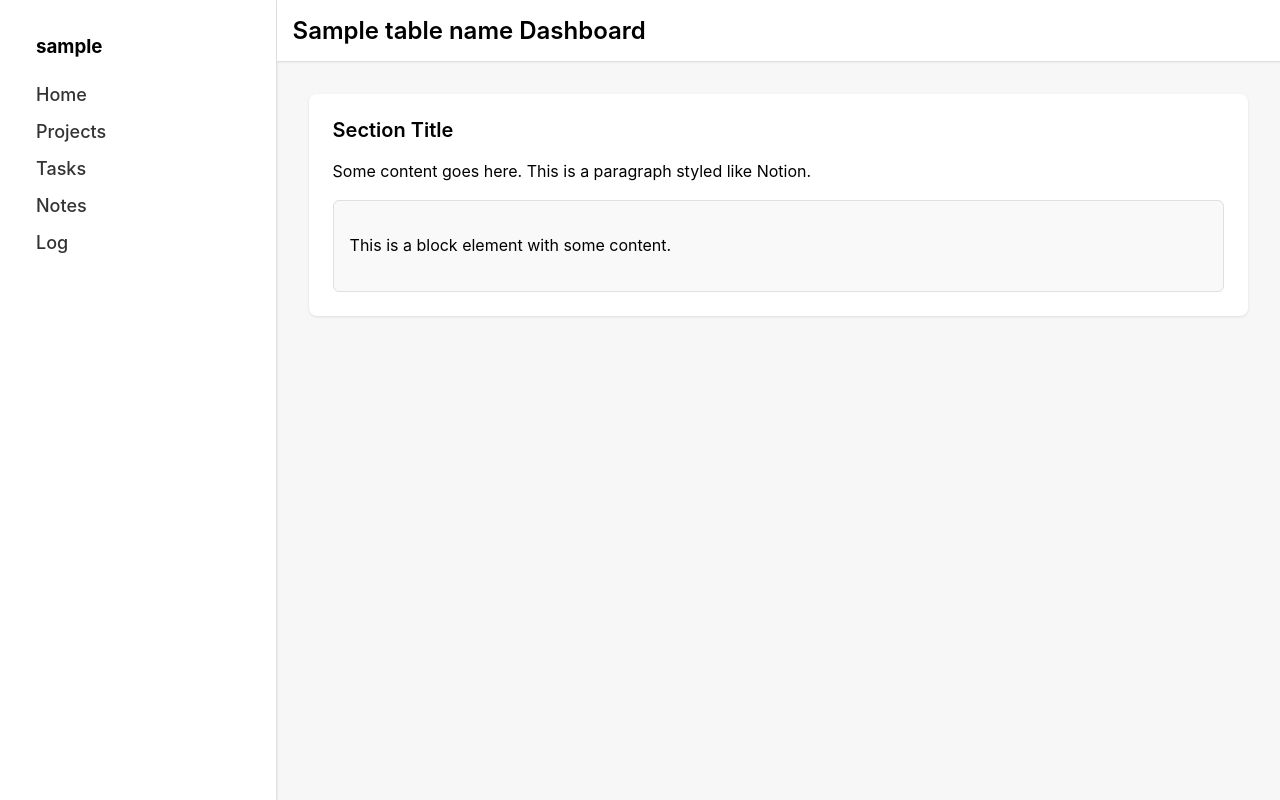
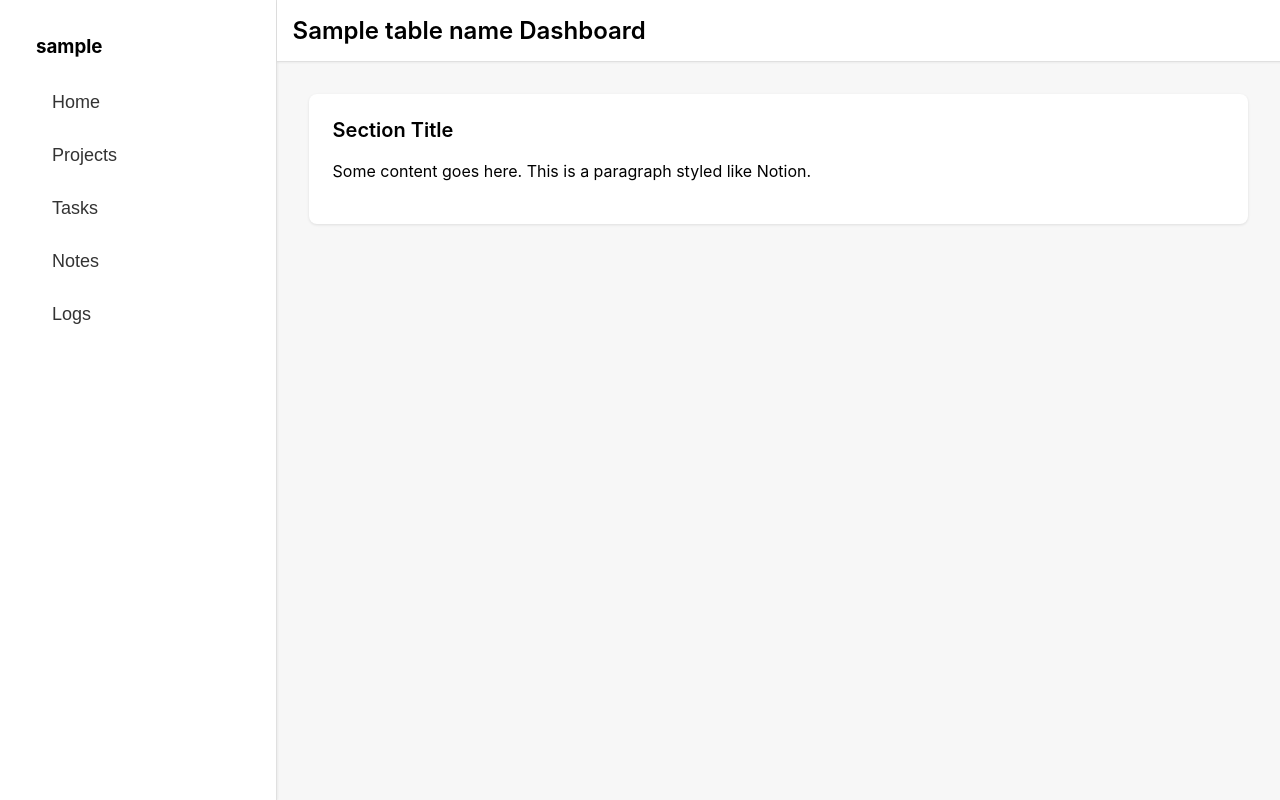
Before and after one commit to double-singularity/informatics-database-management, a Flask app: template templates/dashboard.html in a window 1280 px wide. Run offline with Flask 3, Linux system fonts and the light colour scheme; the template is opened without the code that fills it: most values are stand-ins (such as "Sample title", 1, 10 or a date in 2020).

Commit message:
Add dashboard layout

```diff
--- a/app.py
+++ b/app.py
@@ -63,7 +63,7 @@ def login():
     return render_template('login.html', value=value)
 
 
-@app.route('/dashboard')
+@app.route('/dashboard', methods=["GET", "POST"])
 def dashboard():
     if 'username' not in session:
         return redirect(url_for('login'))
@@ -87,6 +87,10 @@ def dashboard():
         db.disconnect()
 
     return render_template('dashboard.html', username=username, table_name=table_name, data=data)
+
+@app.route('/view', methods=["POST", "GET"])
+def view():
+    return render_template('view.html', entries=["admin", "biodata", "mahasiswa", "nilai_mahasiswa", "orang_tua", "users"])
 
 
 @app.route('/view/<table_name>', methods=["POST", "GET"])
--- a/static/css/board.css
+++ b/static/css/board.css
@@ -31,6 +31,26 @@ body {
     font-weight: 500;
     color: #333;
 }
+
+.notion-sidebar button {
+    width: 100%;
+    background: none;
+    border: none;
+    text-align: left;
+    font-size: 18px;
+    font-weight: 500;
+    color: #333;
+    padding: 0.5rem 1rem;
+    border-radius: 5px;
+    cursor: pointer;
+    transition: background-color 0.3s, color 0.3s;
+}
+
+.notion-sidebar button:hover {
+    background-color: #e0e0e0;
+    color: #000;
+}
+
 
 .notion-name {
     margin-left: 1.25rem;
--- a/templates/dashboard.html
+++ b/templates/dashboard.html
@@ -1,41 +1,22 @@
-{% extends 'layout.html' %}
+{% extends 'dashboard_layout.html' %}
 
-{% block title %}Dashboard{% endblock %}
-
-{% block link %}
-
-rel="stylesheet"
-href="{{url_for('static',filename='css/board.css')}}"
-
+{% block list %}
+<li><button onclick="window.location.href='/'">Home</button></li>
+<li><button onclick="window.location.href='/view'">Projects</button></li>
+<li><button onclick="window.location.href='/view'">Tasks</button></li>
+<li><button onclick="window.location.href='/view'">Notes</button></li>
+<li><button onclick="window.location.href='/view'">Logs</button></li>
 {% endblock %}
 
+{% block header %}
+<h1>{{ table_name }} Dashboard</h1>
+{% endblock %}
 
-{% block body %}
-    <div class="notion-container">
-        <div class="notion-sidebar">
-            <h3 class="notion-name">{{ username }}</h3>
-            <ul>
-                <li>Home</li>
-                <li>Projects</li>
-                <li>Tasks</li>
-                <li>Notes</li>
-                <li>Log</li>
-            </ul>
-        </div>
-        <div class="notion-content">
-            <header class="notion-header">
-                <h1>{{ table_name }} Dashboard</h1>
-            </header>
-            <main class="notion-main">
-                <section class="notion-section">
-                    <h2>Section Title</h2>
-                    <p>Some content goes here. This is a paragraph styled like Notion.</p>
-                    <div class="notion-block">
-                        <p>This is a block element with some content.</p>
-                    </div>
-                </section>
-            </main>
-        </div>
-    </div>
-</body>
+{% block section %}
+<h2>Section Title</h2>
+<p>Some content goes here. This is a paragraph styled like Notion.</p>
 {% endblock %}
+
+{% block block %}
+<p>This is a block element with some content.</p>
+{% endblock %}
--- /dev/null
+++ b/templates/dashboard_layout.html
@@ -0,0 +1,33 @@
+{% extends 'layout.html' %}
+
+{% block title %}Dashboard{% endblock %}
+
+{% block link %}
+
+rel="stylesheet"
+href="{{url_for('static',filename='css/board.css')}}"
+
+{% endblock %}
+
+
+{% block body %}
+    <div class="notion-container">
+        <div class="notion-sidebar">
+            <h3 class="notion-name">{{ username }}</h3>
+            <ul>
+                {% block list %}{% endblock %}
+            </ul>
+        </div>
+        <div class="notion-content">
+            <header class="notion-header">
+                {% block header %}{% endblock %}
+            </header>
+            <main class="notion-main">
+                <section class="notion-section">
+                    {% block section %}{% endblock %}
+                </section>
+            </main>
+        </div>
+    </div>
+</body>
+{% endblock %}
```
Also changed, not shown: templates/administrator.html (deleted, +0 -44 lines), templates/view.html (added, +24 -0 lines), README.md.
